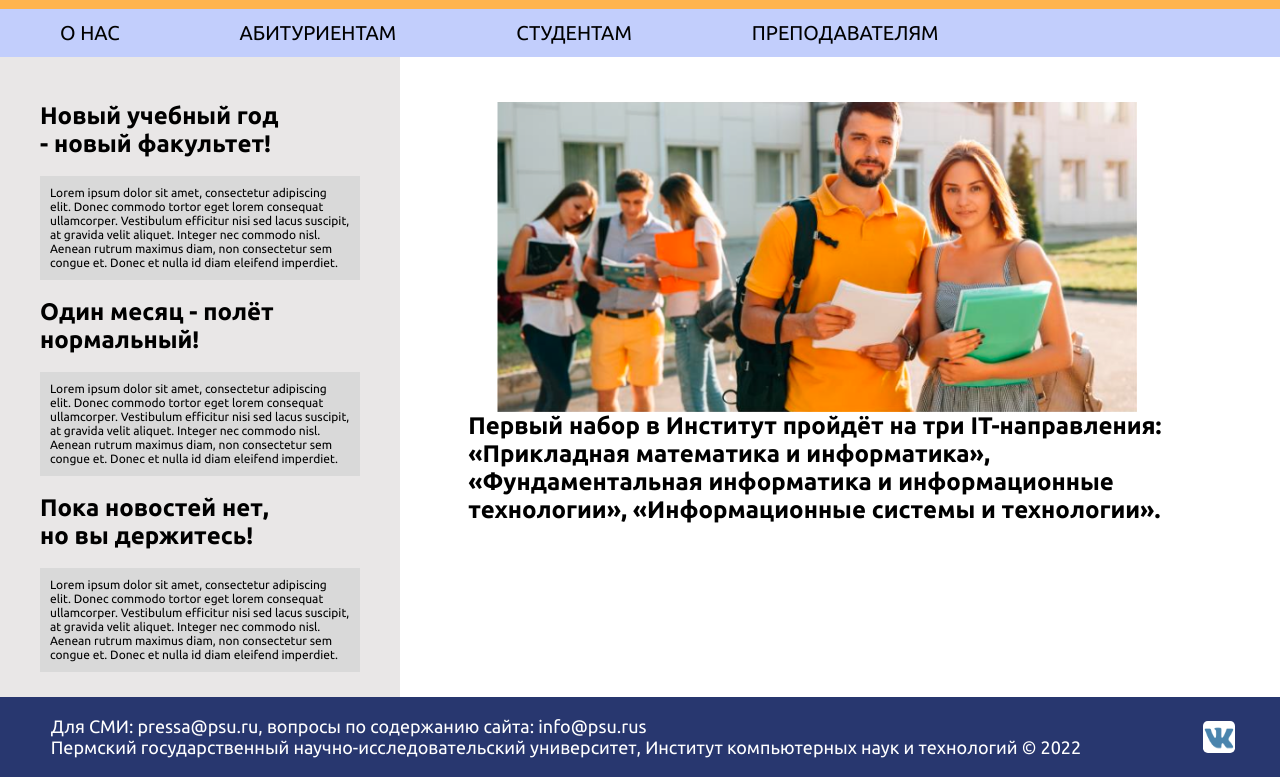
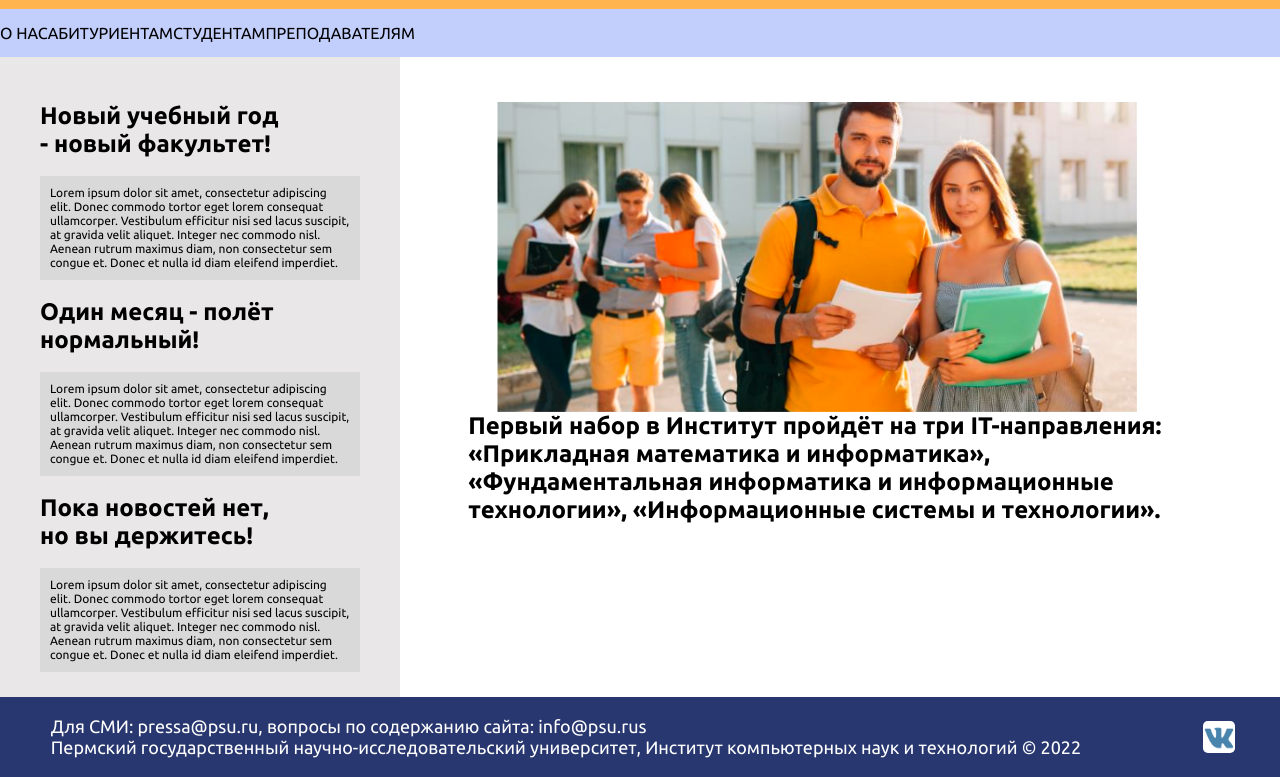
Before and after one commit to Fanatglenta777/-, a plain HTML site: page index.html in a window 1280 px wide. Shown: the part 71-848 px from the top of the page. Drawn offline with Linux system fonts and the light colour scheme.

Commit message:
Update style.css

```diff
--- a/style.css
+++ b/style.css
@@ -16,7 +16,7 @@ body {
   justify-content: start;
   height: 6vh;
 }
-.link-to-page {
+/* .link-to-page {
   font-family: "Ubuntu";
   font-style: normal;
   font-weight: 400;
@@ -24,7 +24,7 @@ body {
   line-height: 28px;
   padding: 60px;
   color: black;
-}
+} */
 .head-wrapper {
   width: 60vw;
   position: relative;
```
